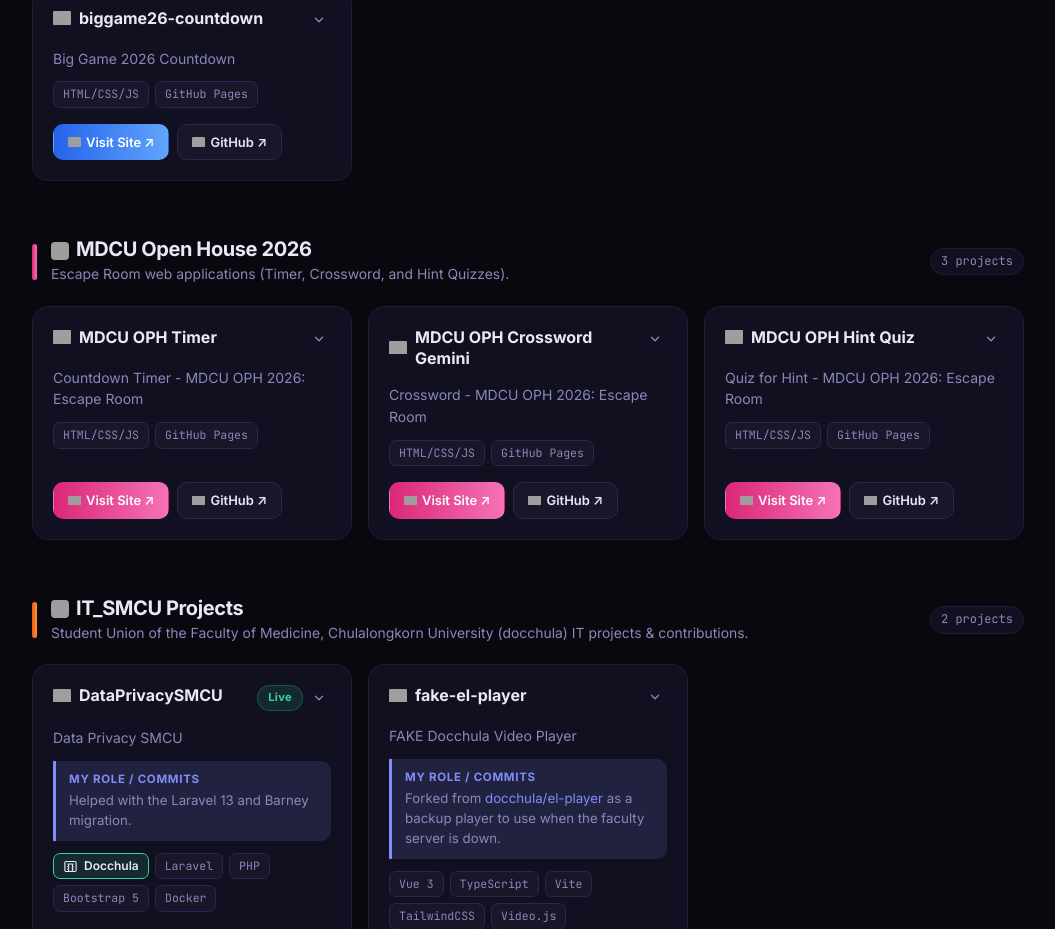
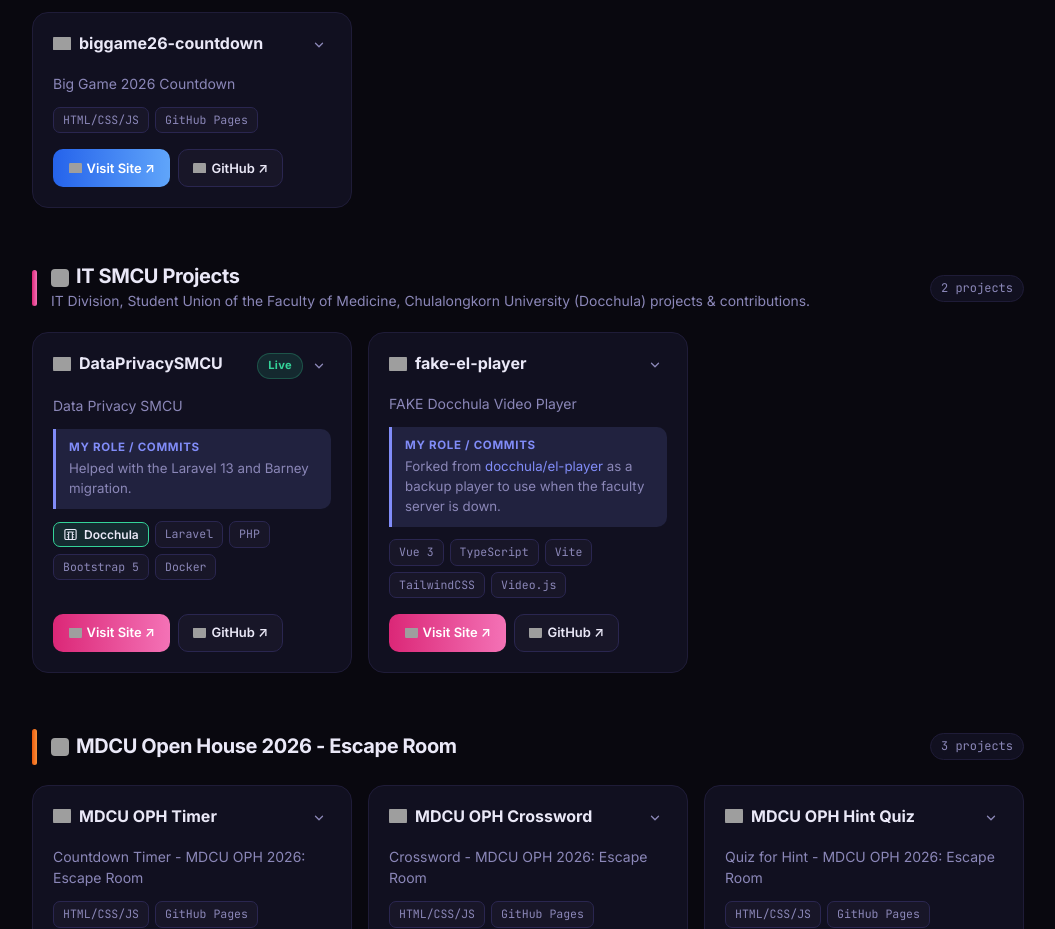
Before and after one commit to pawinner/pawinner.github.io, a plain HTML site: page index.html in a window 1280 px wide. Shown: the part 1871-2800 px from the top of the page, without its empty margins (224-1279 px from the left). Drawn offline with Linux system fonts and the light colour scheme; grey boxes are pictures that could not be loaded.

Commit message:
Update project descriptions and enhance card styles for better readability

```diff
--- a/script.js
+++ b/script.js
@@ -5,14 +5,14 @@ const PORTFOLIO_EVENTS = [
   {
     id: "ajarnyai",
     title: "MDCU Ajarnyai 2027",
-    description: "พิธีพระราชทานเพลิงศพอาจารย์ใหญ่ผู้ทอดร่างกายเพื่อการศึกษา (เป็นกรณีพิเศษ) ประจำปีการศึกษา 2568",
+    description: "พิธีพระราชทานเพลิงศพอผู้อุทิศร่างกายเพื่อการศึกษา (เป็นกรณีพิเศษ) ประจำปีการศึกษา 2568",
     siteUrl: "https://ajarnyai.docchula.com/",
     projects: [
       {
         name: "mdcu-ajarnyai-2570",
         tagline: "ระบบตรวจสอบข้อมูลอาจารย์ใหญ่ ประจำปีการศึกษา 2568 | คณะแพทยศาสตร์ จุฬาลงกรณ์มหาวิทยาลัย",
         description:
-          "Next.js + Supabase web application for cadaver memorial & donor consent management, featuring CSV import with PATCH updates, special consent statuses, custom Chulalongkorn typography, mobile-first header/scroll optimizations, and maintenance mode.",
+          "**Test with Q Number: 676 Password: MDCU**\n\nNext.js + Supabase web application for cadaver memorial & donor consent management, featuring CSV import with PATCH updates, special consent statuses, custom Chulalongkorn typography, mobile-first header/scroll optimizations, and maintenance mode.",
         tech: ["Next.js", "Supabase", "Vercel Analytics", "bcryptjs"],
         liveUrl: "https://ajarnyai.docchula.com/",
         githubUrl: "https://github.com/pawinner/mdcu-ajarnyai-2570",
@@ -24,12 +24,12 @@ const PORTFOLIO_EVENTS = [
   {
     id: "tournament",
     title: "MDCU 4th Medical Tournament",
-    description: "Part of MDCU Congress 2026",
+    description: "MDCU Congress 2026",
     siteUrl: "https://pawinner.github.io/mdcu-tournament26/",
     projects: [
       {
         name: "mdcu-tournament26",
-        tagline: "MDCU Medical Tournament 2026",
+        tagline: "MDCU 4th Medical Tournament - A Part of MDCU Congress 2026",
         description:
           "Interactive futuristic web app for stage presentation, countdown management, Jeopardy-style competition, and live leaderboard displays for the 4th MDCU Medical Tournament 2026.",
         tech: ["HTML/CSS/JS", "Google Apps Script"],
@@ -41,7 +41,7 @@ const PORTFOLIO_EVENTS = [
   {
     id: "freshy",
     title: "MDCU Freshy Camp 2026",
-    description: "Games, timers, check-in systems, dashboards, and interactive web apps for Freshy Camp & Big Game 2026.",
+    description: "Head of Registrar & Database and IT Core Team of Big Game.",
     siteUrl: "https://knowyournong82.vercel.app",
     projects: [
       {
@@ -61,7 +61,7 @@ const PORTFOLIO_EVENTS = [
         group: "Registrar & Database",
         tagline: "จดหมายถึงพี่รหัส",
         description:
-          '"จดหมายถึงพี่รหัส" — interactive web experience for P\'81 students to check their kinship preferences.',
+          'Interactive web experience for P\'81 students to check their kinship preferences.',
         tech: ["React", "TypeScript", "Vite", "Vercel"],
         liveUrl: "https://knowyournong82.vercel.app",
         githubUrl: "https://github.com/pawinner/freshy26-knowyournong82"
@@ -122,45 +122,11 @@ const PORTFOLIO_EVENTS = [
     ]
   },
   {
-    id: "openhouse",
-    title: "MDCU Open House 2026",
-    description: "Escape Room web applications (Timer, Crossword, and Hint Quizzes).",
-    siteUrl: "https://pawinner.github.io/mdcu-oph26-escape-timer/countdown",
-    projects: [
-      {
-        name: "MDCU OPH Timer",
-        tagline: "Countdown Timer - MDCU OPH 2026: Escape Room",
-        description:
-          "Countdown Timer for Escape Room MDCU Open House 2026 (mdcu-oph26-escape-timer).",
-        tech: ["HTML/CSS/JS", "GitHub Pages"],
-        liveUrl: "https://pawinner.github.io/mdcu-oph26-escape-timer/countdown",
-        githubUrl: "https://github.com/pawinner/mdcu-oph26-escape-timer"
-      },
-      {
-        name: "MDCU OPH Crossword Gemini",
-        tagline: "Crossword - MDCU OPH 2026: Escape Room",
-        description:
-          "Crossword Gameplay for Escape Room MDCU Open House 2026 (mdcu-oph26-escape-crossword). Includes earlier MDCU OPH Crossword GPT prototype.",
-        tech: ["HTML/CSS/JS", "GitHub Pages"],
-        liveUrl: "https://pawinner.github.io/mdcu-oph26-escape-crossword/play",
-        githubUrl: "https://github.com/pawinner/mdcu-oph26-escape-crossword"
-      },
-      {
-        name: "MDCU OPH Hint Quiz",
-        tagline: "Quiz for Hint - MDCU OPH 2026: Escape Room",
-        description:
-          "Quizzes for Hints for Escape Room MDCU Open House 2026 (mdcu-oph26-escape-hints).",
-        tech: ["HTML/CSS/JS", "GitHub Pages"],
-        liveUrl: "https://pawinner.github.io/mdcu-oph26-escape-hints/hint",
-        githubUrl: "https://github.com/pawinner/mdcu-oph26-escape-hints"
-      }
-    ]
-  },
-  {
     id: "itsmcu",
-    title: "IT_SMCU Projects",
-    description: "Student Union of the Faculty of Medicine, Chulalongkorn University (docchula) IT projects & contributions.",
+    title: "IT SMCU Projects",
+    description: "IT Division, Student Union of the Faculty of Medicine, Chulalongkorn University (Docchula) projects & contributions.",
     siteUrl: "https://fake-docchula-player.vercel.app",
+    faviconSource: "https://docchula.com/",
     projects: [
       {
         name: "DataPrivacySMCU",
@@ -168,6 +134,7 @@ const PORTFOLIO_EVENTS = [
         description:
           "SMCU Data Privacy form submission and approval web application (Laravel / PHP).",
         tech: ["Laravel", "PHP", "Bootstrap 5", "Docker"],
+        liveUrl: "https://dataprivacy.docchula.com/",
         githubUrl: "https://github.com/docchula/DataPrivacySMCU",
         organization: "Docchula",
         isPrivate: true,
@@ -206,6 +173,41 @@ const PORTFOLIO_EVENTS = [
         organization: "Docchula",
         isPrivate: true,
         role: "Local reference clone (0 commits by Pawinner in git history)."
+      }
+    ]
+  },
+  {
+    id: "openhouse",
+    title: "MDCU Open House 2026 - Escape Room",
+    description: "",
+    siteUrl: "https://pawinner.github.io/mdcu-oph26-escape-timer/countdown",
+    projects: [
+      {
+        name: "MDCU OPH Timer",
+        tagline: "Countdown Timer - MDCU OPH 2026: Escape Room",
+        description:
+          "Countdown Timer for Escape Room MDCU Open House 2026 (mdcu-oph26-escape-timer).",
+        tech: ["HTML/CSS/JS", "GitHub Pages"],
+        liveUrl: "https://pawinner.github.io/mdcu-oph26-escape-timer/countdown",
+        githubUrl: "https://github.com/pawinner/mdcu-oph26-escape-timer"
+      },
+      {
+        name: "MDCU OPH Crossword",
+        tagline: "Crossword - MDCU OPH 2026: Escape Room",
+        description:
+          "Crossword Gameplay for Escape Room MDCU Open House 2026 (mdcu-oph26-escape-crossword).",
+        tech: ["HTML/CSS/JS", "GitHub Pages"],
+        liveUrl: "https://pawinner.github.io/mdcu-oph26-escape-crossword/play",
+        githubUrl: "https://github.com/pawinner/mdcu-oph26-escape-crossword"
+      },
+      {
+        name: "MDCU OPH Hint Quiz",
+        tagline: "Quiz for Hint - MDCU OPH 2026: Escape Room",
+        description:
+          "Quizzes for Hints for Escape Room MDCU Open House 2026 (mdcu-oph26-escape-hints).",
+        tech: ["HTML/CSS/JS", "GitHub Pages"],
+        liveUrl: "https://pawinner.github.io/mdcu-oph26-escape-hints/hint",
+        githubUrl: "https://github.com/pawinner/mdcu-oph26-escape-hints"
       }
     ]
   },
@@ -355,9 +357,8 @@ function buildSideNav() {
     btn.appendChild(dot);
 
     // Favicon (from siteUrl or first liveUrl)
-    const faviconSrc = ev.siteUrl
-      ? faviconUrl(ev.siteUrl)
-      : (ev.projects.find(p => p.liveUrl) ? faviconUrl(ev.projects.find(p => p.liveUrl).liveUrl) : null);
+    const faviconSource = ev.faviconSource || ev.siteUrl || ev.projects.find(p => p.liveUrl)?.liveUrl;
+    const faviconSrc = faviconSource ? faviconUrl(faviconSource) : null;
 
     if (faviconSrc) {
       const img = document.createElement("img");
@@ -788,7 +789,7 @@ function renderPortfolio() {
     h2.textContent = ev.title;
 
     // Event favicon (siteUrl)
-    const evFavSrc = ev.siteUrl ? faviconUrl(ev.siteUrl) : null;
+    const evFavSrc = ev.faviconSource || ev.siteUrl ? faviconUrl(ev.faviconSource || ev.siteUrl) : null;
     if (evFavSrc) {
       const img = document.createElement("img");
       img.src = evFavSrc;
--- a/styles.css
+++ b/styles.css
@@ -728,6 +728,7 @@ a:hover { text-decoration: underline; }
   color: var(--muted);
   font-size: 0.875rem;
   line-height: 1.55;
+  white-space: pre-line;
 }
 
 .card-desc-lead {
@@ -877,7 +878,8 @@ a:hover { text-decoration: underline; }
 }
 
 .link-btn.primary {
-  border-color: transparent;
+  border: 0;
+  padding: 8.5px 15.5px;
   color: #fff;
 }
 
```
